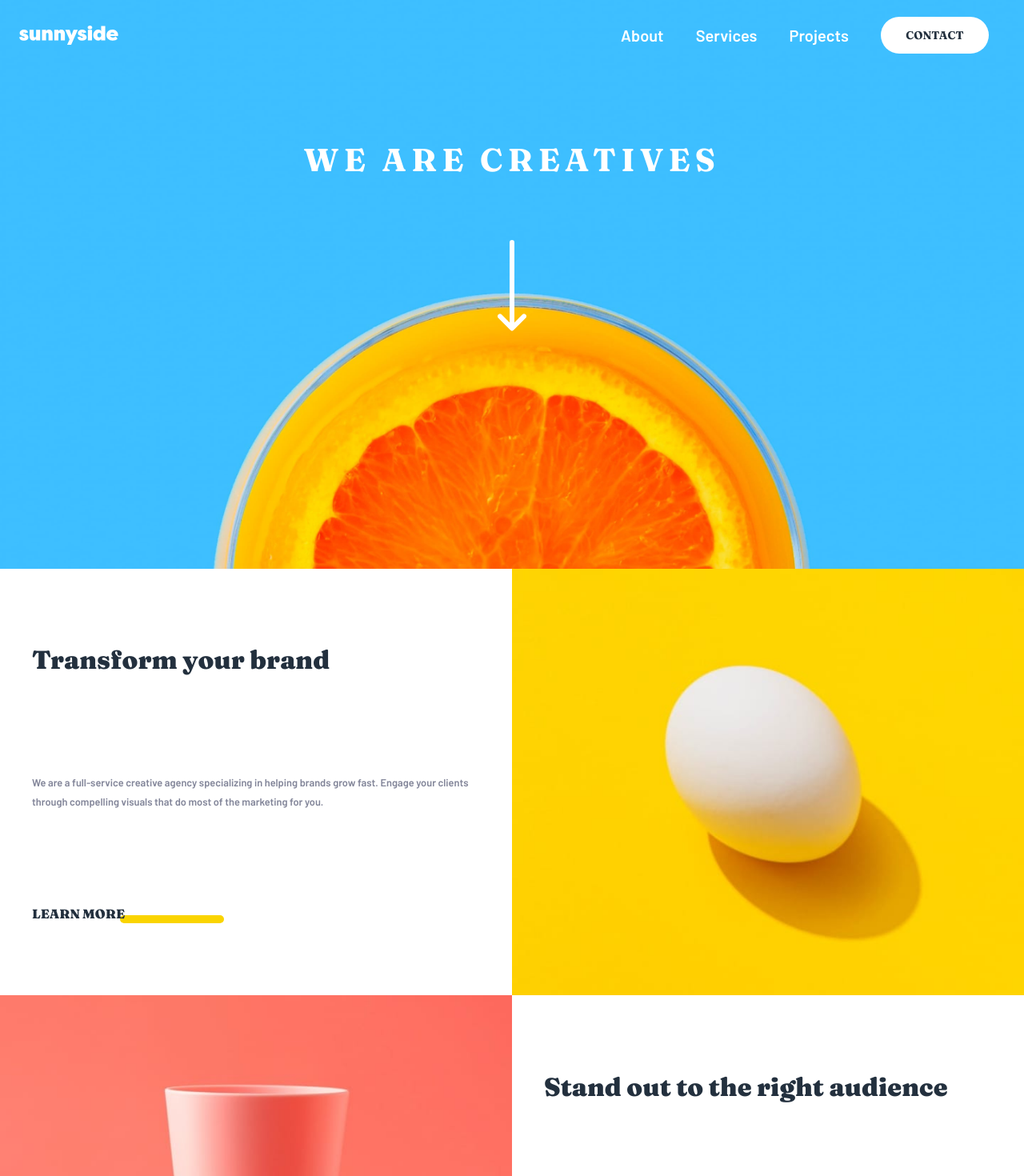
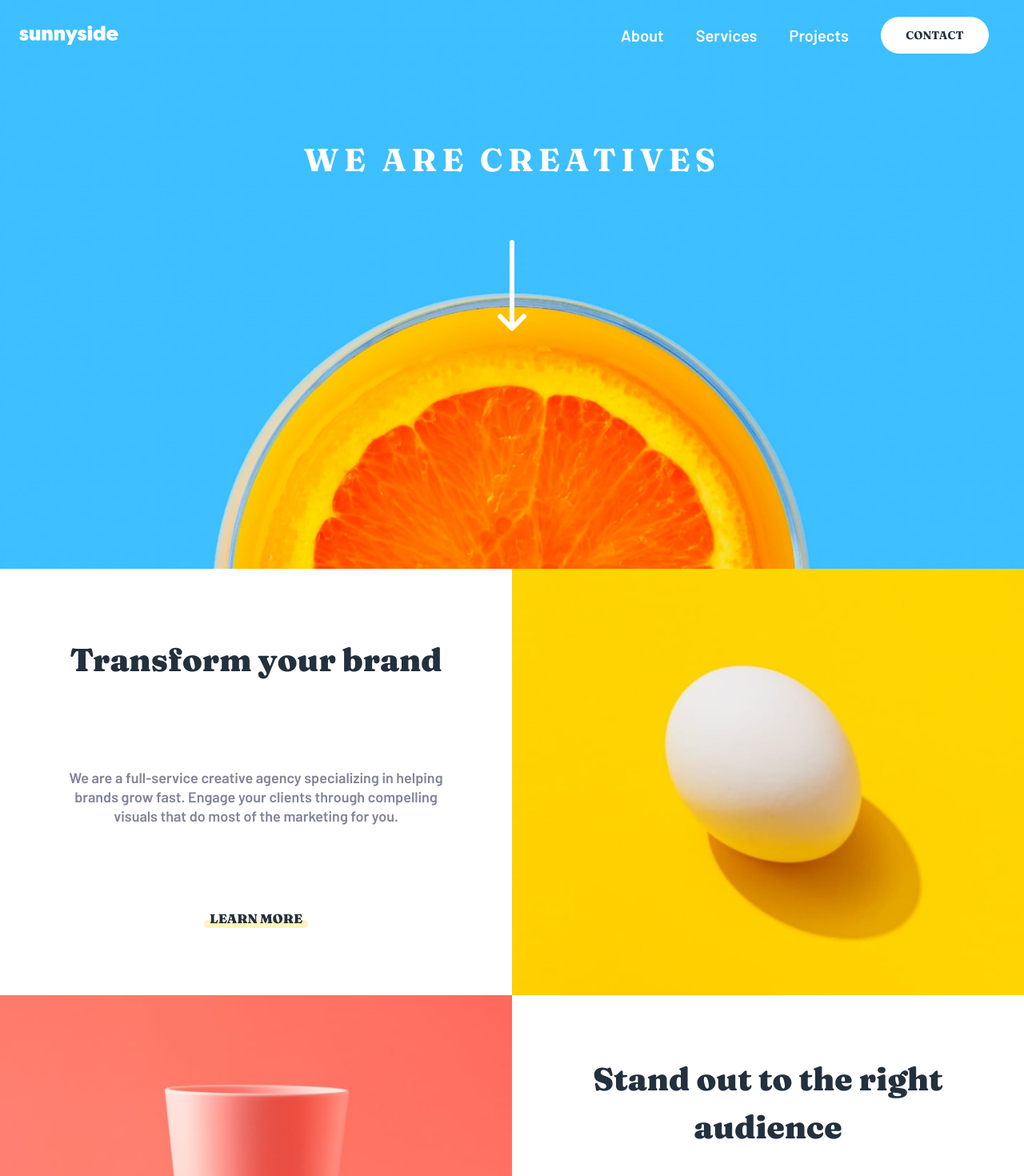
Before and after one commit to MelBalossino/Sunnyside, a React (Vite) app: page / in a window 1280 px wide. Shown: the top 1470 px of the page at 80% size. Built offline with nearby package versions, Linux system fonts and the light colour scheme.

Commit message:
Responsive-tablet-and-desktop-ServicesComponent

```diff
--- a/src/App.jsx
+++ b/src/App.jsx
@@ -5,11 +5,11 @@ import Services from "./components/Services/Services"
 function App() {
 
   return (
-    <>
+    <main className="max-w-[1440px] mx-auto relative">
     <Header />
     <Main />
     <Services />
-    </>
+    </main>
   )
 }
 
--- a/src/components/Main/Main.jsx
+++ b/src/components/Main/Main.jsx
@@ -4,7 +4,7 @@ import arrow from "../../assets/icon-arrow-down.svg"
 
 function Main() {
   return (
-    <main>
+    <section>
       <picture>
         <source media="(max-width:640px)" srcSet={imgMobile} />
         <source media="(min-width:641px)" srcSet={DesktopImg} />
@@ -13,7 +13,7 @@ function Main() {
       <p className="absolute font-Fraunces text-[40px] uppercase tracking-[6.25px] text-white text-center w-[327px] top-[144px] left-0 right-0 mx-auto
       sm:w-[600px] sm:top-[100px] lg:top-[120px] xl:top-[170px] 2xl:top-[320px] 2xl:text-5xl">We are creatives</p>
       <img className="absolute top-[294px] left-0 right-0 mx-auto sm:top-[180px] lg:top-[220px] xl:top-[300px] 2xl:top-[480px]" src={arrow} alt="Arrow image" />
-    </main>
+    </section>
   )
 }
 
--- a/src/components/Services/Services.jsx
+++ b/src/components/Services/Services.jsx
@@ -9,7 +9,6 @@ import glassDesktop from "../../assets/desktop/image-stand-out.jpg"
 const Services = () => {
   return (
     <section className="tablet:grid tablet:grid-cols-2">
-      {/*order solo funciona cuando el elemento padre tiene grid*/}
       <Image
         order="order-2"
         imgMobile={eggMobile}
--- a/src/components/Text/Text.jsx
+++ b/src/components/Text/Text.jsx
@@ -1,12 +1,12 @@
 
 const Text = ({ title, text, color, order }) => {
   return (
-    <div className={`${order} text-center h-[437px] px-6 flex flex-col place-content-around py-8 tablet:h-auto tablet:px-10`}>
-      <h2 className="font-Fraunces text-[2rem] text-Very-dark-desaturated-blue font-black tablet:text-[2rem] tablet:text-left">{title}</h2>
-      <p className=" font-Barlow text-Dark-grayish-blue text-[1.125rem] leading-[1.875rem] tablet:text-[0.8em] tablet:leading-[1.5rem] tablet:text-left">{text}</p>
-      <div className="relative tablet:text-left">
-        <button className="uppercase font-Fraunces font-black text-Very-dark-desaturated-blue">Learn More</button>
-        <div className={`w-[130px] h-[10px] ${color} rounded-full absolute left-0 right-0 mx-auto bottom-0 -z-10 tablet:left-[-210px]`}></div>
+    <div className={`${order} text-center h-[437px] px-6 flex flex-col place-content-around py-8 tablet:h-auto lg:px-[65px] desktop:text-left desktop:pl-[165px] desktop:py-[140px] desktop:pr-[105px]`}>
+      <h2 className="font-Fraunces text-[2rem] text-Very-dark-desaturated-blue font-black tablet:text-[1.25rem] lg:text-[2.5rem] desktop:leading-tight">{title}</h2>
+      <p className=" font-Barlow text-Dark-grayish-blue text-[1.125rem] leading-[1.875rem] tablet:text-[0.8em] tablet:leading-[1.5rem] lg:text-[18px]">{text}</p>
+      <div className="relative">
+        <button className="uppercase font-Fraunces font-black text-Very-dark-desaturated-blue lg:text-1x1">Learn More</button>
+        <div className={`w-[130px] h-[10px] ${color} rounded-full absolute left-0 right-0 mx-auto bottom-0 -z-10 bg-opacity-25 desktop:mx-0 desktop:left-[-10px]`}></div>
       </div>
     </div>
   )
```
